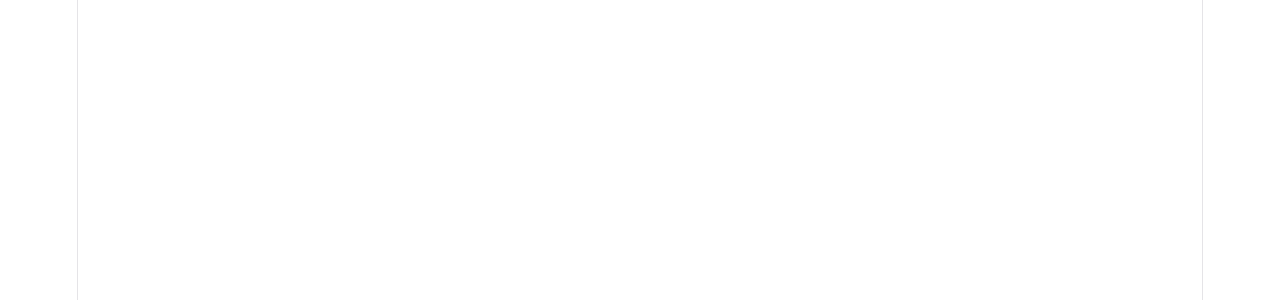
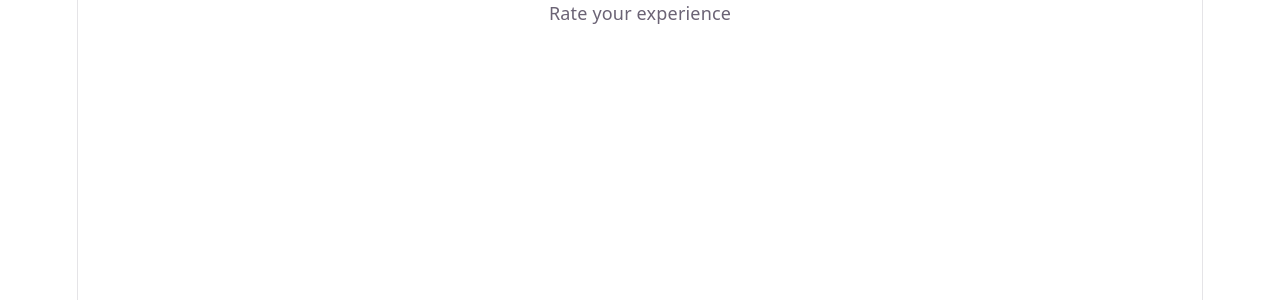
Before and after one commit to salvatoreallegra/rating-ui, a React (Vite) app: page / in a window 1280 px wide. Shown: the top 300 px of the page. Built offline with nearby package versions, Linux system fonts and the light colour scheme.

Commit message:
Change title and remove unused imports

```diff
--- a/index.html
+++ b/index.html
@@ -4,7 +4,7 @@
     <meta charset="UTF-8" />
     <link rel="icon" type="image/svg+xml" href="/favicon.svg" />
     <meta name="viewport" content="width=device-width, initial-scale=1.0" />
-    <title>rating-ui</title>
+    <title>Rate your Experience</title>
   </head>
   <body>
     <div id="root"></div>
--- a/src/App.jsx
+++ b/src/App.jsx
@@ -1,11 +1,11 @@
-import { useState } from "react";
-import reactLogo from "./assets/react.svg";
-import viteLogo from "./assets/vite.svg";
-import heroImg from "./assets/hero.png";
 import "./App.css";
 
 function App() {
-  return <></>;
+  return (
+    <>
+      <p>Rate your experience</p>
+    </>
+  );
 }
 
 export default App;
```
